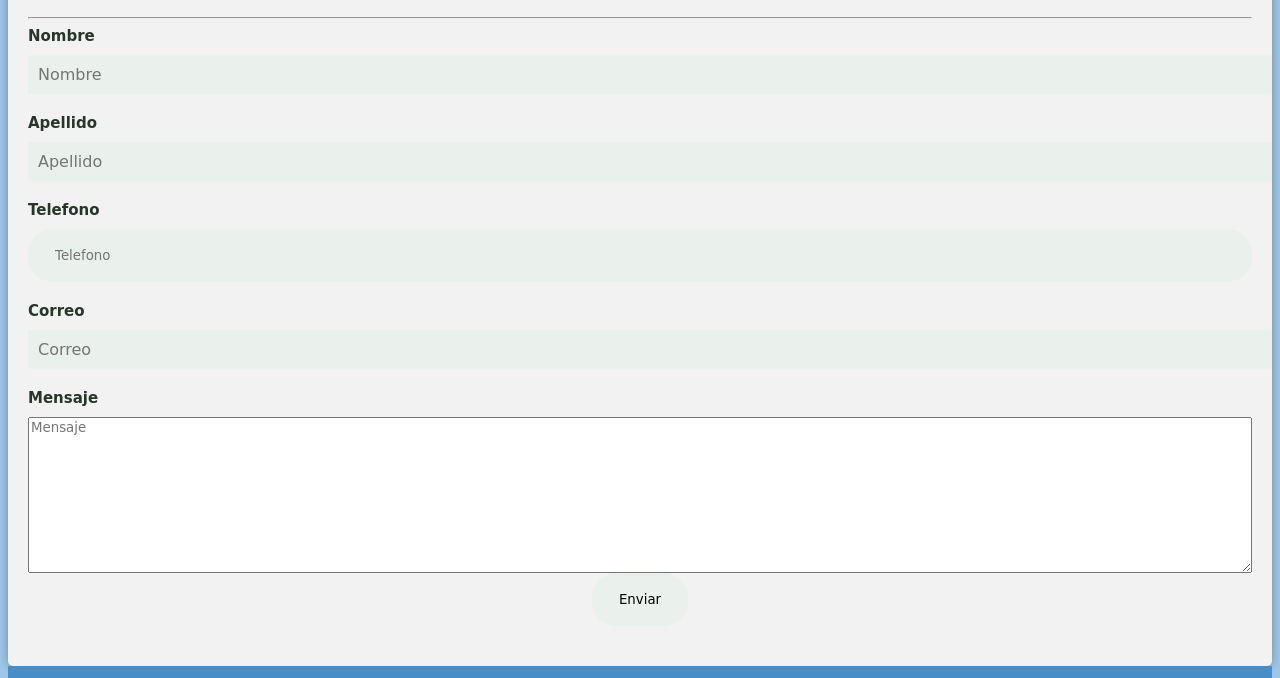
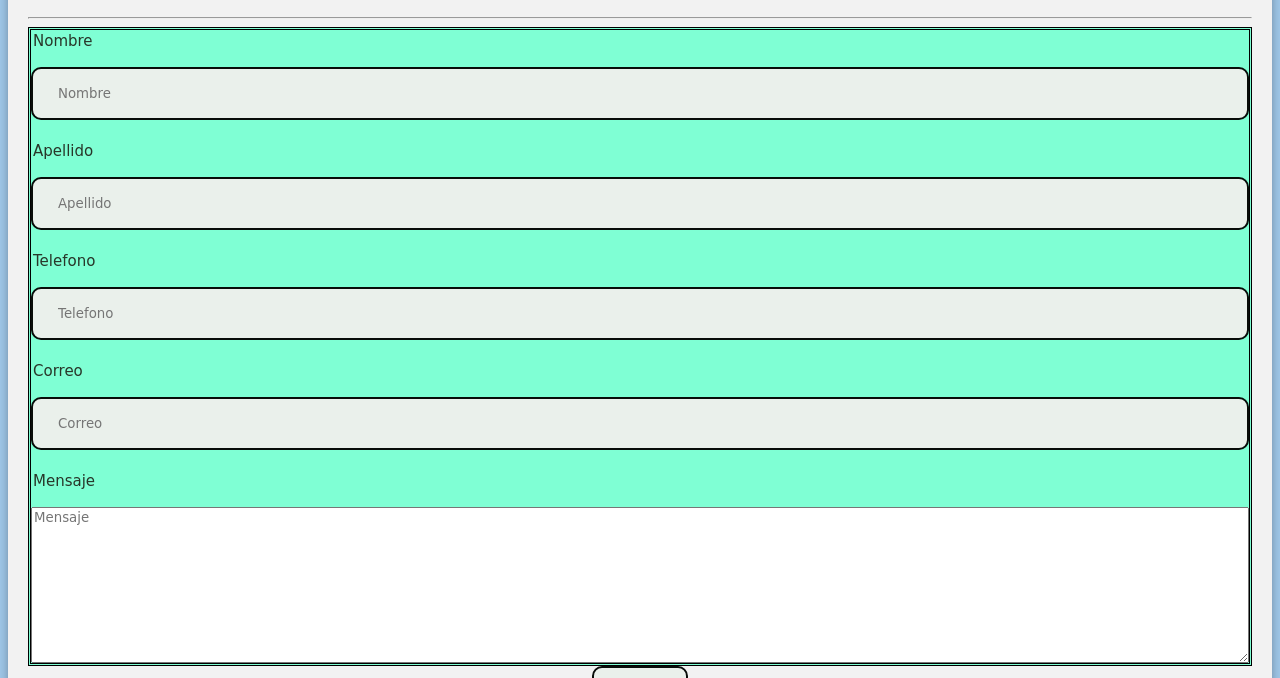
Before and after one commit to ANGELMG79/tp-argentina-programa, a plain HTML site: page contacto.html in a window 1280 px wide. Shown: the part 160-838 px from the top of the page. Drawn offline with Linux system fonts and the light colour scheme; some packages are replaced by stand-ins of ours; a web font is replaced by a local one.

Commit message:
ultima mod del viernes
*

```diff
--- a/style.css
+++ b/style.css
@@ -107,6 +107,8 @@ padding: 100px;
     display: flex;
     flex-direction: column;
     text-align: left;
+    background-color: aquamarine;
+    border-style: double;
 
 }
 
@@ -116,13 +118,13 @@ color: black;
 font-size: 35px;
 
     }
-label
+/*label
 {
     color: #283629;
     font-size: 15px;
     font-weight: 600px;
     margin-bottom: 15px;
-}
+}*/
 
 
 
@@ -131,7 +133,7 @@ body
 {
     font-family: Arial, Helvetica, sans-serif;
     min-height: 100vh;
-    /*display: flex ;*/
+    /*display: flex ;/*/
     align-items: center;
     justify-content: center;
 
@@ -147,14 +149,14 @@ form
 
 }
 
-.input-group
+/*.input-group
 {
     display: flex;
     flex-direction: column;
     text-align: left;
 
 
-}
+}*/
 
        .h2
            {
@@ -168,15 +170,16 @@ form
            font-size: 15px;
            font-weight: 600px;
            margin-bottom: 15px;
+           border: 2px solid aquamarine;
        }
 
        input
        {
        padding: 17px 25px;
-       border-radius: 25px;
+       border-radius: 10px;
        margin-bottom: 20px;
        background-color: #eaf0eb;
-       border: 2px solid #eaf0eb;
+       border: 2px solid rgb(8, 12, 9);
 
        }
       .fondo
@@ -249,13 +252,13 @@ form
             padding: 20px;
             }
 
-            label {
+            /*label {
             display: block;
             font-weight: bold;
             margin-bottom: 10px;
-            }
+            }*/
 
-            input[type="text"],
+            /*input[type="text"],
             input[type="email"],
             select {
             border-radius: 3px;
@@ -264,12 +267,12 @@ form
             font-size: 1em;
             margin-bottom: 20px;
             padding: 10px;
-            width: 100%;
-            }
+            width: 30%;
+            }*/
 
 
 
-            .step {
+            /*.step {
             display: none;
             }
 
@@ -306,7 +309,7 @@ form
             .step-buttons button:disabled {
             opacity: 0.5;
             cursor: not-allowed;
-            }
+            }*/
 
 
 
@@ -328,3 +331,9 @@ form
             display: flex;
             justify-content: center;
           }
+
+          /*.turno {
+
+            flex-direction: column;
+
+          }*/
```
Also changed, not shown: turnos.html (+3 -0 lines).
